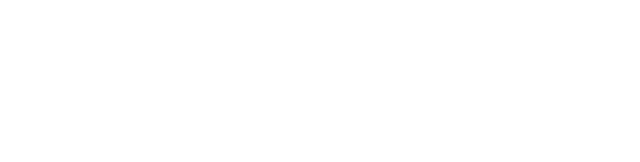
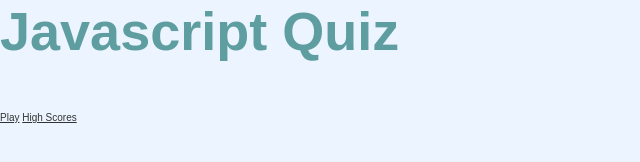
Before and after one commit to rh9891/JavascriptQuiz, a plain HTML site: page index.html in a window 1280 px wide. Shown: the whole page, without its empty margins (0-640 px from the left). Drawn offline with Linux system fonts and the light colour scheme.

Commit message:
Made headings and links for landing page. Added some CSS styling.

```diff
--- a/index.html
+++ b/index.html
@@ -7,6 +7,12 @@
     <link rel="stylesheet" href="style.css">
 </head>
 <body>
-
+    <div class="container">
+        <div id="home" class="flex-center flex-column">
+            <h1>Javascript Quiz</h1>
+            <a class="btn" href="game.html">Play</a>
+            <a class="btn" href="highscores.html">High Scores</a>
+        </div>
+    </div>
 </body>
 </html>
--- a/style.css
+++ b/style.css
@@ -0,0 +1,41 @@
+/* Anything referenced with rems will be based off the approximate 10px from the root. */
+:root {
+    background-color: #ecf5ff;
+    font-size: 62.5%;
+}
+
+/* If border is added to box, it will include the width of that border to the calculated size of the box. */
+* {
+    box-sizing: border-box;
+    font-family: Arial, Helvetica, sans-serif;
+    margin: 0;
+    padding: 0;
+    color: #333
+}
+
+/* Default margin bottom. */
+h1, h2, h2, h4 {
+    margin-bottom: 1rem;
+}
+
+h1 {
+    font-size: 5.4rem;
+    color: cadetblue;
+    margin-bottom: 5rem;
+}
+
+h1 > span {
+    font-size: 2.4rem;
+    font-weight: 500;
+}
+
+h2 {
+    font-size: 4.2rem;
+    margin-bottom: 4rem;
+    font-weight: 700;
+}
+
+h3 {
+    font-size: 2.8rem;
+    font-weight: 500;
+}
```
